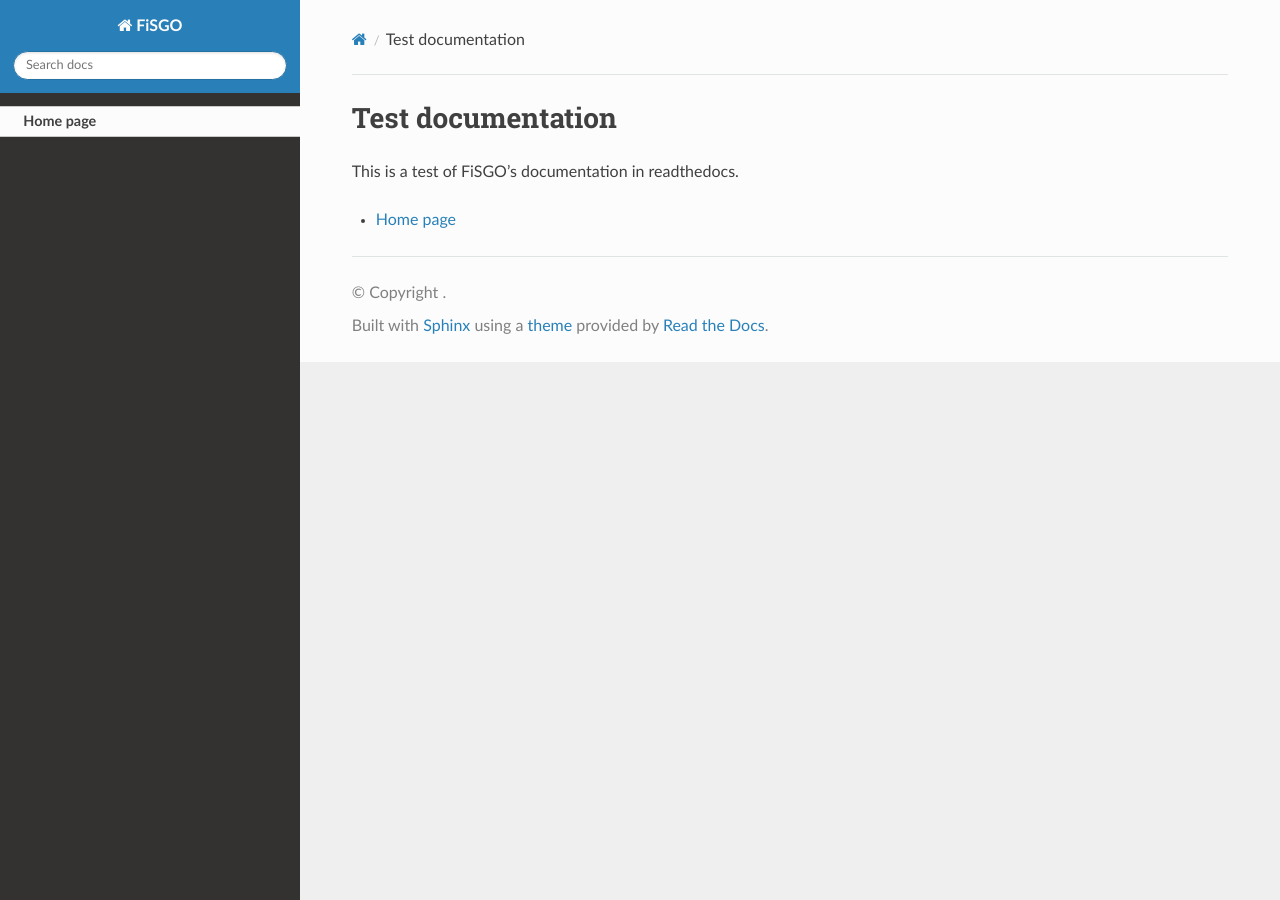
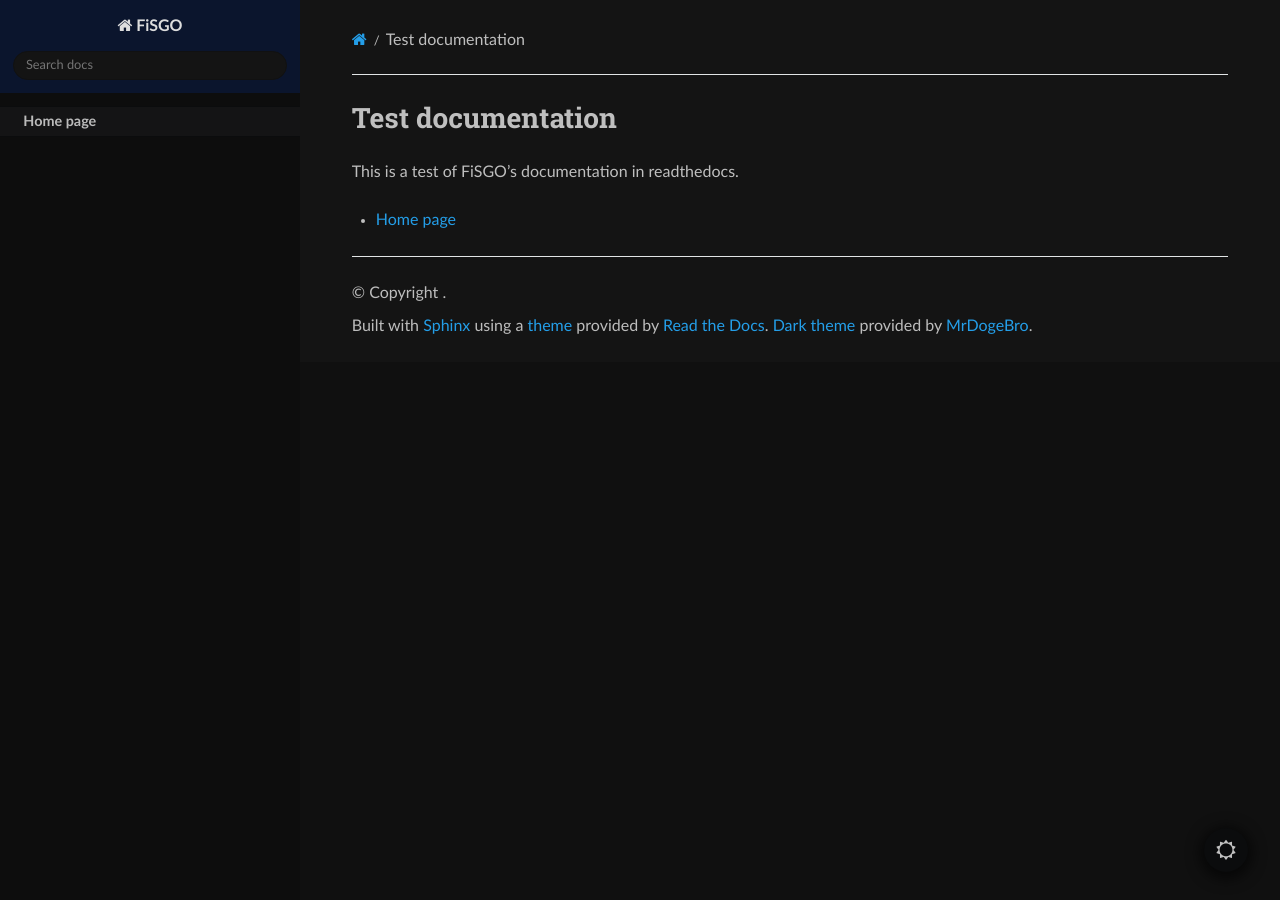
Before and after one commit to GeraGC/FiSGO, a Sphinx documentation site: the page built from docs/index.rst, in a window 1280 px wide. Built offline with Sphinx 7.4.7 and the Read the Docs theme 3.1.0, drawn with Linux system fonts in a browser that asks for light colours; pages that are not in the unit, such as notebooks, are missing from menus.

Commit message:
readthedocs dark mode test

```diff
--- a/docs/conf.py
+++ b/docs/conf.py
@@ -19,7 +19,7 @@ extensions = [
     'sphinx.ext.intersphinx',
     'sphinx.ext.viewcode',
     'sphinx_autodoc_typehints',
-    #'sphinx_rtd_dark_mode'
+    'sphinx_rtd_dark_mode'
 ]
 
 intersphinx_mapping = {
@@ -41,7 +41,7 @@ intersphinx_mapping = {
 }
 intersphinx_disabled_domains = ['std']
 
-templates_path = ['_templates']
+templates_path = ['_templates_clean']
 
 # -- Options for HTML output
 
@@ -51,7 +51,7 @@ html_theme = 'sphinx_rtd_theme'
 epub_show_urls = 'footnote'
 
 # Override some CSS settings
-html_css_files = ["readthedocs-custom.css", "rtd_dark.css"]
+html_css_files = ["readthedocs-custom.css"]
 
 # Add any paths that contain custom static files (such as style sheets) here,
 # relative to this directory. They are copied after the builtin static files,
```
